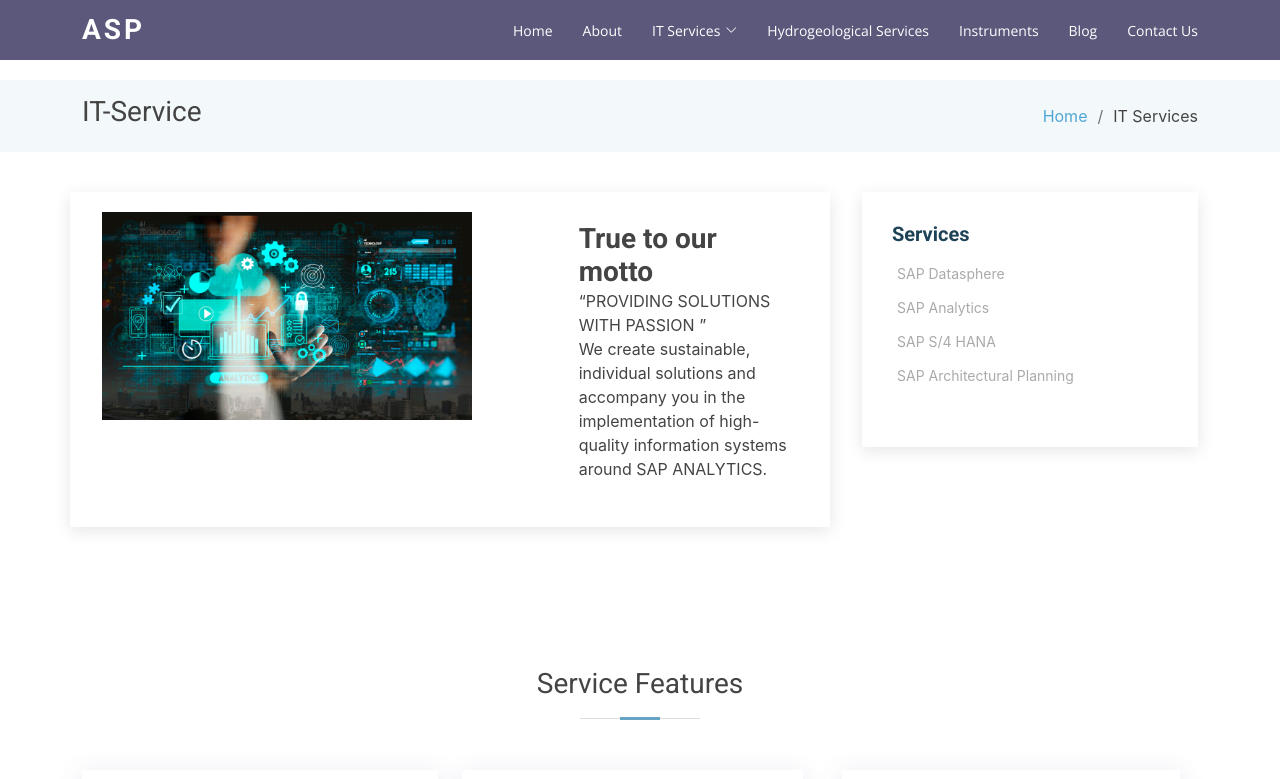
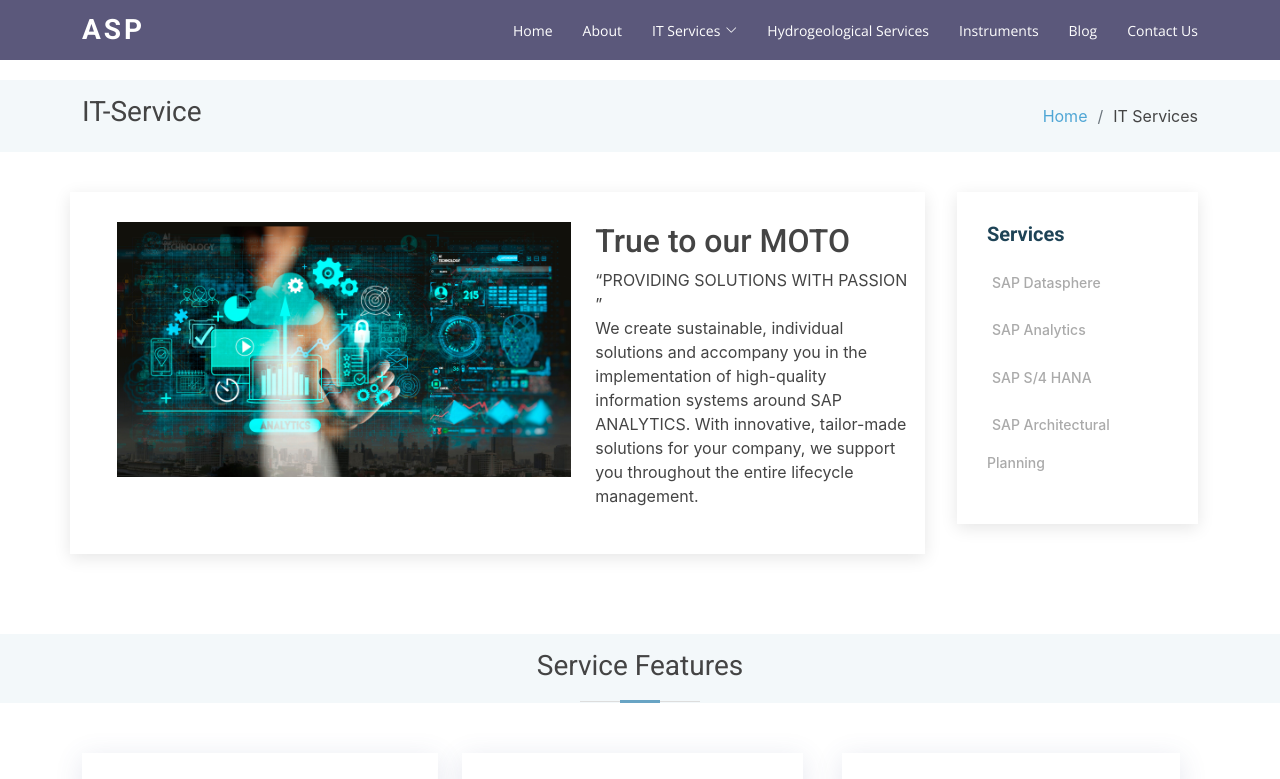
Before and after one commit to MehvishSheikh/asp_website, a React (Create React App) app: page /IT-Services in a window 1280 px wide. Shown: the top 779 px of the page. Built offline with nearby package versions, Linux system fonts and the light colour scheme.

Commit message:
changes done

```diff
--- a/public/assets/css/style.css
+++ b/public/assets/css/style.css
@@ -1653,27 +1653,32 @@ section {
 }
 
 .blog .entry {
-  padding: 30px;
-  margin-bottom: 60px;
+  padding-top: 30px;
+  padding-bottom: 30px;
+  padding-left: 35px;
+  /* margin-bottom: 60px;
+  margin-top: 60px; */
   box-shadow: 0 4px 16px rgba(0, 0, 0, 0.1);
 }
 
 .blog .entry .entry-img {
-  max-height: 220px;
-  max-width: 370px;
-  margin: -10px -50px -50px -10px;
-  /* margin: 0 0 30px 0; */
+  /* max-height: 500px; */
+  /* max-width: 370px; */
+  margin: 0 auto; /* Center horizontally */
   overflow: hidden;
-  width:100%;
+  width: 100%;
   height: 100%;
 }
+
 
 .blog .entry .entry-title {
   font-size: 28px;
   font-weight: bold;
   padding: 0;
-  margin: -0;
+  margin: 0;
   width: 100%;
+  text-align: right;
+  margin-left: 0vmin;
 }
 
 .blog .entry .entry-title a {
@@ -2010,7 +2015,7 @@ section {
 
 .blog .sidebar {
   padding: 30px;
-  margin: 0 0 60px 20px;
+  margin: 0 0 20px 20px;
   box-shadow: 0 4px 16px rgba(0, 0, 0, 0.1);
 }
 
@@ -2021,10 +2026,14 @@ section {
   margin: 0 0 15px 0;
   color: #1e4356;
   position: relative;
+  text-align: left;
 }
 
 .blog .sidebar .sidebar-item {
-  margin-bottom: 30px;
+  margin-bottom: 0;
+  font-size: 25px;
+  font-weight: 500;
+  text-align: left;
 }
 
 .blog .sidebar .search-form form {
--- a/src/components/It_Services/It_homepage.js
+++ b/src/components/It_Services/It_homepage.js
@@ -27,9 +27,10 @@ const It_homepage = () => {
       <div className="container" data-aos="fade-up">
         <div className="row">
 
-          <div className="col-lg-8 entries">
+          <div className="col-lg-9 entries">
           <article className="entry row">
-          <div className="col-md-8 ">
+          <div className="col-md-7 ">
+
               <div className="entry-img">
               <img
                   src="assets\img\zp1.jpeg"
@@ -38,15 +39,17 @@ const It_homepage = () => {
                 />
               </div>
               </div>
-            <div className="col-md-4 ">
-              <h2 className="entry-title">
+            <div className="col-md-5 ">
+              {/* <h2 className="entry-title">
                 {/* <a href="blog-single.html"> */}
-                True to our motto</h2>
-
+                {/* True to our motto</h2>  */}
+                <h2>True to our MOTO</h2>
                 <p>
             “PROVIDING SOLUTIONS WITH PASSION ”<br />
                We create sustainable, individual solutions
-               and accompany you in the implementation of high-quality information systems around  SAP ANALYTICS.</p>
+               and accompany you in the implementation of high-quality information systems around  SAP ANALYTICS.
+               With innovative, tailor-made solutions for your company, we support you throughout the entire lifecycle management.
+</p>
 
               </div>
 
@@ -58,7 +61,7 @@ const It_homepage = () => {
 
 
 
-          <div className="col-lg-4">
+          <div className="col-lg-3">
             <div className="sidebar">
 
               <h3 className="sidebar-title">Services</h3>
@@ -191,7 +194,7 @@ const It_homepage = () => {
     {/* End Blog Section */}
     <section className="services">
     <div className="section-title">
-                            <h2>Service Features</h2></div>
+                            <h2 className="breadcrumbs">Service Features</h2></div>
                     <div className="container">
                         <div className="row">
                             <div
@@ -254,7 +257,7 @@ const It_homepage = () => {
                 <section className="features">
                     <div className="container">
                     <div className="section-title">
-                            <h2>Focus</h2>
+                            <h2 className="breadcrumbs">Focus</h2>
                             <p>
                             In order to meet the challenges of the constantly changing SAP BI landscape, we as ZPARTNER have set ourselves priorities that we are convinced will play a major role in the future. All ZPARTNERs work internally on one of these focal points and build up the appropriate know-how so that we can use this in the future as part of our customer projects.
                             </p>
```
